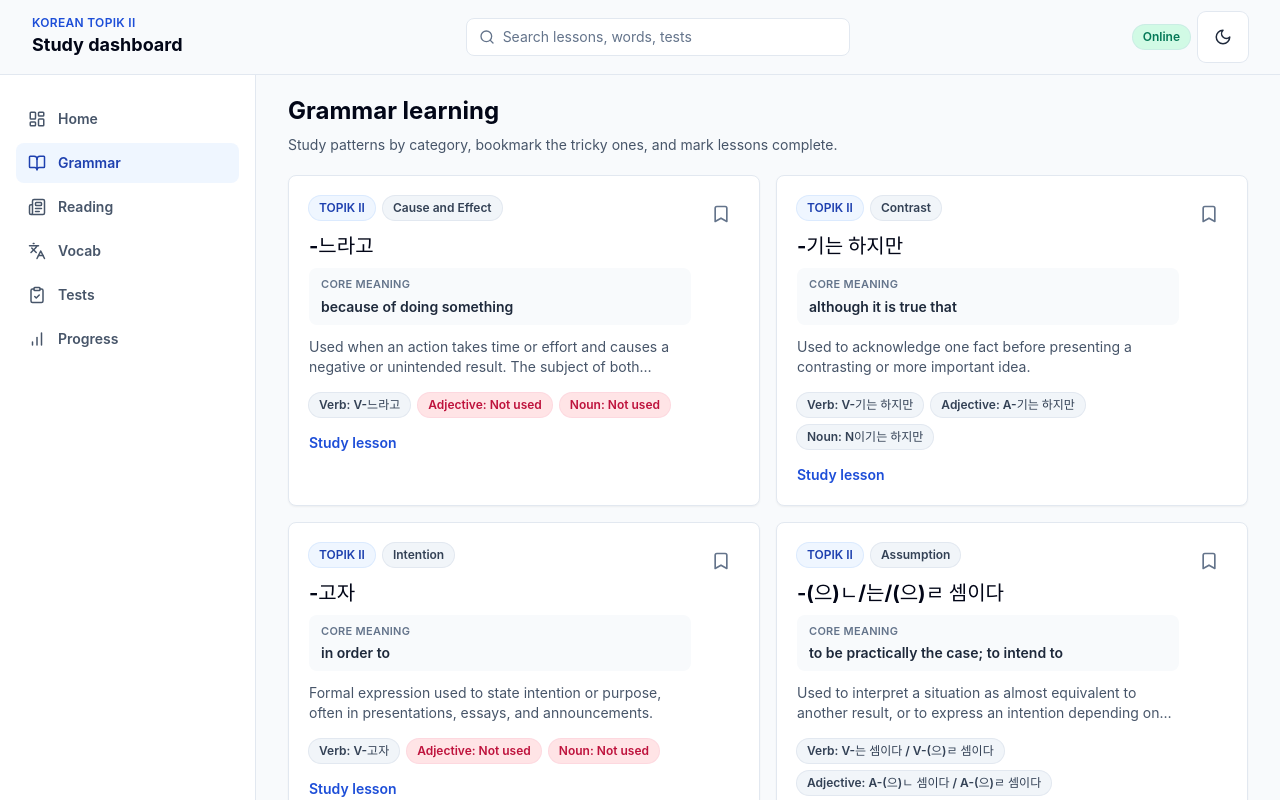
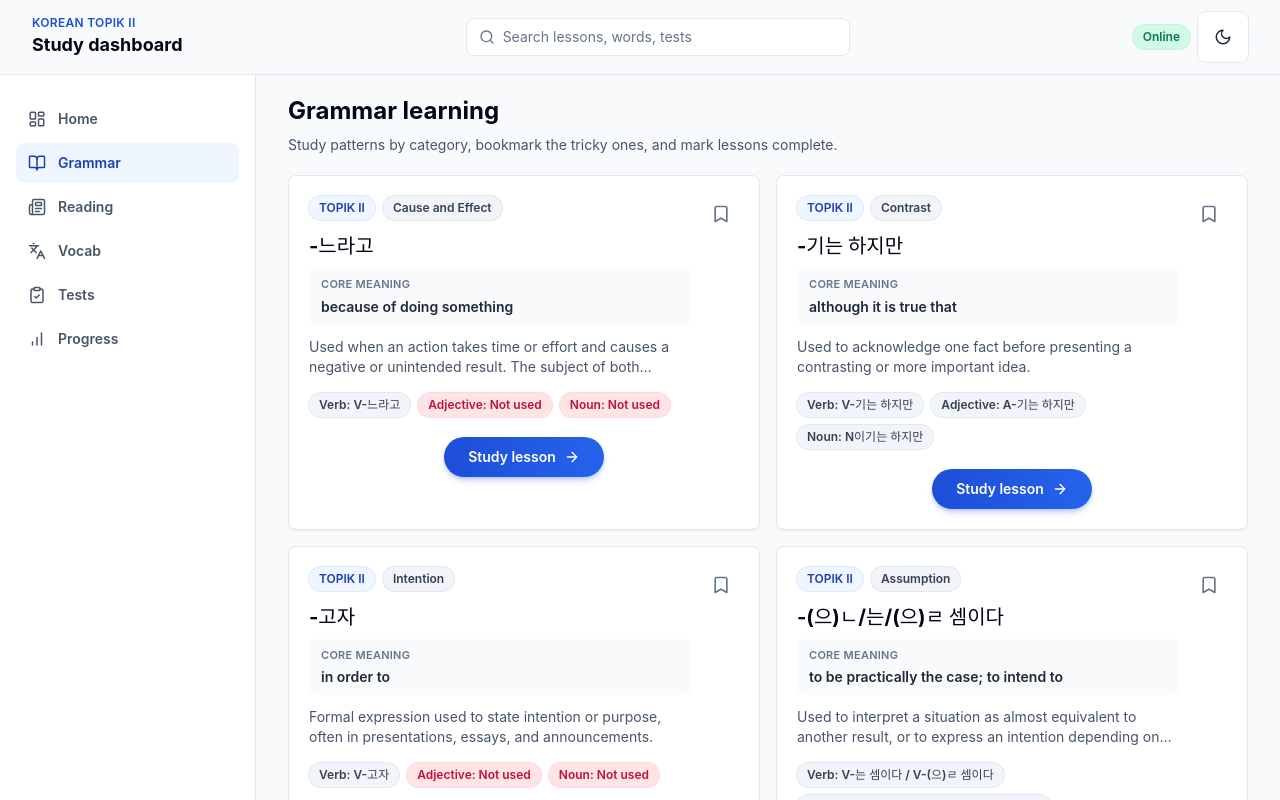
Before and after one commit to Soeng-Channach/study-korean, a React (Vite) app: page /grammar in a window 1280 px wide. Built offline with nearby package versions, Linux system fonts and the light colour scheme.

Commit message:
Restyle Study lesson link as centered pill button on GrammarCard

```diff
--- a/src/components/learning/GrammarCard.jsx
+++ b/src/components/learning/GrammarCard.jsx
@@ -1,4 +1,4 @@
-import { Bookmark, CheckCircle2 } from 'lucide-react';
+import { ArrowRight, Bookmark, CheckCircle2 } from 'lucide-react';
 import { Link } from 'react-router-dom';
 import { useLearning } from '../../context/LearningContext';
 import Badge from '../ui/Badge';
@@ -43,11 +43,15 @@ export default function GrammarCard({ lesson }) {
           <Bookmark size={20} fill={bookmarked ? 'currentColor' : 'none'} />
         </button>
       </div>
-      <div className="mt-4 flex items-center justify-between">
-        <Link to={`/grammar/${lesson.id}`} className="text-sm font-semibold text-brand-600 dark:text-brand-100">
+      <div className="mt-5 flex items-center justify-center gap-2">
+        {completed ? <CheckCircle2 size={18} className="text-mint-500" aria-hidden="true" /> : null}
+        <Link
+          to={`/grammar/${lesson.id}`}
+          className="group inline-flex items-center justify-center gap-2 rounded-full bg-gradient-to-r from-brand-600 to-brand-500 px-6 py-2.5 text-sm font-semibold text-white shadow-md shadow-brand-600/25 transition hover:-translate-y-0.5 hover:shadow-lg hover:shadow-brand-600/40 focus:outline-none focus-visible:ring-2 focus-visible:ring-brand-400 focus-visible:ring-offset-2 dark:focus-visible:ring-offset-slate-900"
+        >
           Study lesson
+          <ArrowRight size={16} className="transition-transform group-hover:translate-x-0.5" />
         </Link>
-        {completed ? <CheckCircle2 size={18} className="text-mint-500" aria-hidden="true" /> : null}
       </div>
     </Card>
   );
```
